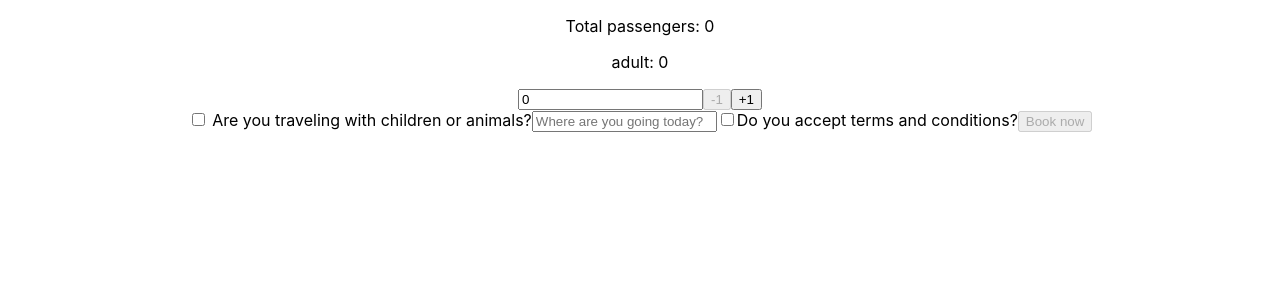
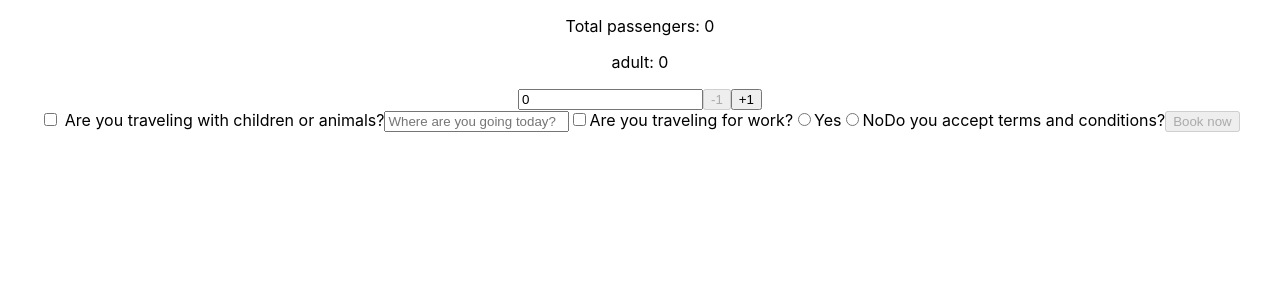
Before and after one commit to przemek-ycd/react-counter, a React (Create React App) app: page / in a window 1280 px wide. Shown: the top 300 px of the page. Built offline with nearby package versions, Linux system fonts and the light colour scheme.

Commit message:
add input radio traveling for work

```diff
--- a/src/App.js
+++ b/src/App.js
@@ -9,6 +9,7 @@ function App() {
   const [inputValueLocation, setInputValueLocation] = useState();
   const [inputCheckboxChildrenOrAnimals, setInputCheckboxChildrenOrAnimals] = useState(false);
   const [inputCheckboxTermAndConditions, setInputCheckboxTermAndConditions] = useState(false);
+  const [inputRadioYesOrNoTravelingForWork, setInputRadioYesOrNoTravelingForWork] = useState(false);
 
   const handleInputValueLocation = (event) => {
     setInputValueLocation(event.target.value)
@@ -22,6 +23,9 @@ function App() {
     setInputCheckboxTermAndConditions(event.target.checked)
   }
 
+  const handleOptionsTravelingForWork = event => {
+    setInputRadioYesOrNoTravelingForWork(event.target.value)
+  }
 
   return (
     <div className="App">
@@ -36,6 +40,9 @@ function App() {
 
           <input type="text" value={inputValueLocation} onChange={handleInputValueLocation} placeholder="Where are you going today?"/>
           <input type="checkbox" name="termsAndConditions" checked={inputCheckboxTermAndConditions} onChange={handleInputCheckboxTermAndConditions}/>
+          <label for={"travelingForWork"}>Are you traveling for work?</label>
+          <input type="radio" value="yes" checked={inputRadioYesOrNoTravelingForWork === "yes"} onChange={handleOptionsTravelingForWork}/>Yes
+          <input type="radio" value="no" checked={inputRadioYesOrNoTravelingForWork === "no"}  onChange={handleOptionsTravelingForWork}/>No
           <label for="termsAndConditions">Do you accept terms and conditions?</label>
           <input type="button" value="Book now" disabled={!inputCheckboxTermAndConditions}/>
       </header>
```
